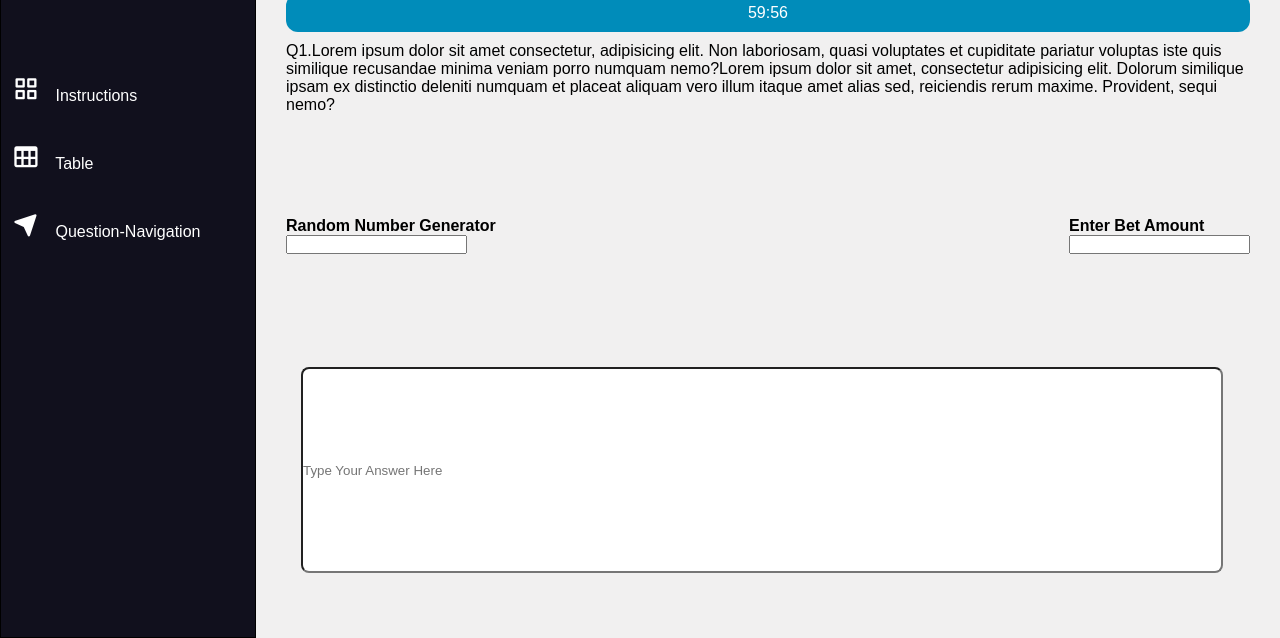
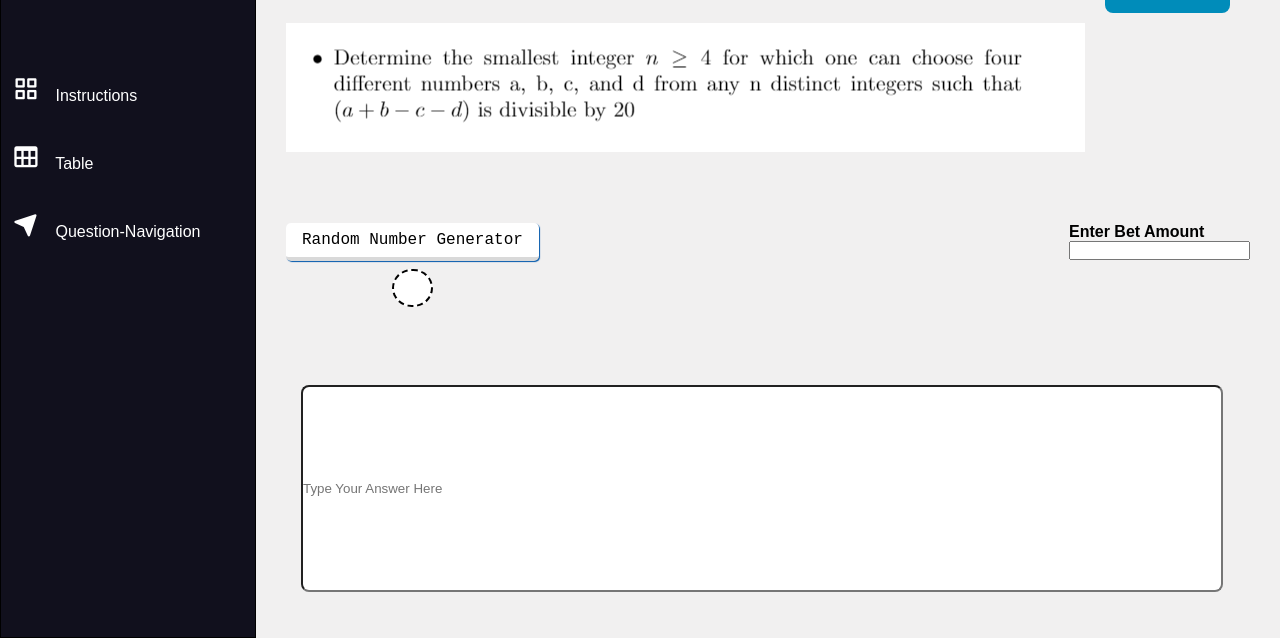
Before and after one commit to pentaquark1616/quiz-template, a plain HTML site: page views/main.html in a window 1280 px wide. Shown: the part 162-800 px from the top of the page. Drawn offline with nearby package versions, Linux system fonts and the light colour scheme.

Commit message:
minor changes

```diff
--- a/js/script.js
+++ b/js/script.js
@@ -1,6 +1,11 @@
 document.addEventListener('DOMContentLoaded', function(event) {
    alert("Giving special credentials to enter");
 })
+
+function myFunction() {
+  var x = Math.floor((Math.random() * 10) + 1);
+  document.getElementById("generate").innerHTML = x;
+}
 
 
 const startingminutes = 60;
--- a/stylesheets/main.css
+++ b/stylesheets/main.css
@@ -61,20 +61,7 @@ header{
     background-color: white;
     color: rgb(0, 0, 0);
 }
-.timer p{
 
-    background-color: #008CBA;
-    border: none;
-    color: white;
-    padding: 10px 36px;
-    text-align: center;
-    text-decoration: none;
-    border-radius: 12px;
-    font-size: 16px;
-    width: 120x;
-    transition-duration: 0.4s;
-
-}
 
 /* Sidebar Styling */
 .sidebar{
@@ -137,8 +124,25 @@ header{
     padding: 0px 30px;
 }
 .timer{
+    position: relative;
     text-align: right;
     padding-bottom: 10px;
+}
+.timer p{
+
+    margin-left: auto;
+    margin-right: 20px;
+    background-color: #008CBA;
+    border: none;
+    color: white;
+    padding: 10px 36px;
+    text-align: center;
+    text-decoration: none;
+    border-radius: 8px;
+    font-size: 16px;
+    width: 13%;
+    transition-duration: 0.4s;
+
 }
 .timer#countdown{
     width: 120x;
@@ -156,6 +160,39 @@ header{
 .rng {
     margin-left: 30px;
 }
+.rng button {
+  background-color: #fff;
+  border: 0;
+  outline: 0;
+  padding: 0.5rem 1rem;
+  margin-bottom: 0.5rem;
+  font-size: 1rem;
+  font-family: monospace;
+  box-shadow: 1px 1px 1px #0057ab;
+  transition: all 0.3s;
+  cursor: pointer;
+  border-radius: 5px;
+  border-bottom: 4px solid #d9d9d9;
+}
+.rng button:hover {
+  box-shadow: 0px 7px 4px -6px #0057ab;
+  transform: scale(1.03);
+}
+.rng button:active {
+  box-shadow: 0px 4px 8px #0065c8;
+  transform: scale(0.98);
+}
+.rng p{
+    padding: 9px 9px;
+    display: block;
+    height: 45%;
+    width: 16%;
+    margin: auto;
+    border-radius: 50%;
+    color: black;
+    background-color: white;
+    border: 2px dashed black;
+}
 .bet{
     margin-right: 30px;
 }
--- a/views/main.html
+++ b/views/main.html
@@ -75,20 +75,16 @@
 
       <div class="question">
             <div class="timer"> <p id="countdown">60:00</p> </h3></div>
-            <p>
-            Q1.Lorem ipsum dolor sit amet consectetur, adipisicing elit. Non
-            laboriosam, quasi voluptates et cupiditate pariatur voluptas iste quis
-            similique recusandae minima veniam porro numquam nemo?Lorem ipsum
-            dolor sit amet, consectetur adipisicing elit. Dolorum similique ipsam
-            ex distinctio deleniti numquam et placeat aliquam vero illum itaque
-            amet alias sed, reiciendis rerum maxime. Provident, sequi nemo?
-            </p>
+            <img src="../temp/Snipaste_2021-08-10_10-12-52.png" alt="">
+            <!-- <p>
+              Lorem ipsum dolor sit amet consectetur adipisicing elit. Fuga accusamus praesentium nostrum exercitationem aliquid consectetur fugiat voluptate quos tenetur nam dignissimos, earum sapiente quasi officiis tempore illo cupiditate id? Ex?
+            </p> -->
        </div>
 
        <div class="box">
           <div class="rng">
-            <h4>Random Number Generator</h4>
-            <input type="text" name="No" />
+            <button onclick="myFunction()" >Random Number Generator</button>
+            <p id ="generate" > &#160 </p>
           </div>
           <div class="bet">
             <h4>Enter Bet Amount</h4>
```
Also changed, not shown: temp/temp.html (added, +16 -0 lines), temp/Snipaste_2021-08-10_10-12-52.png (added).
